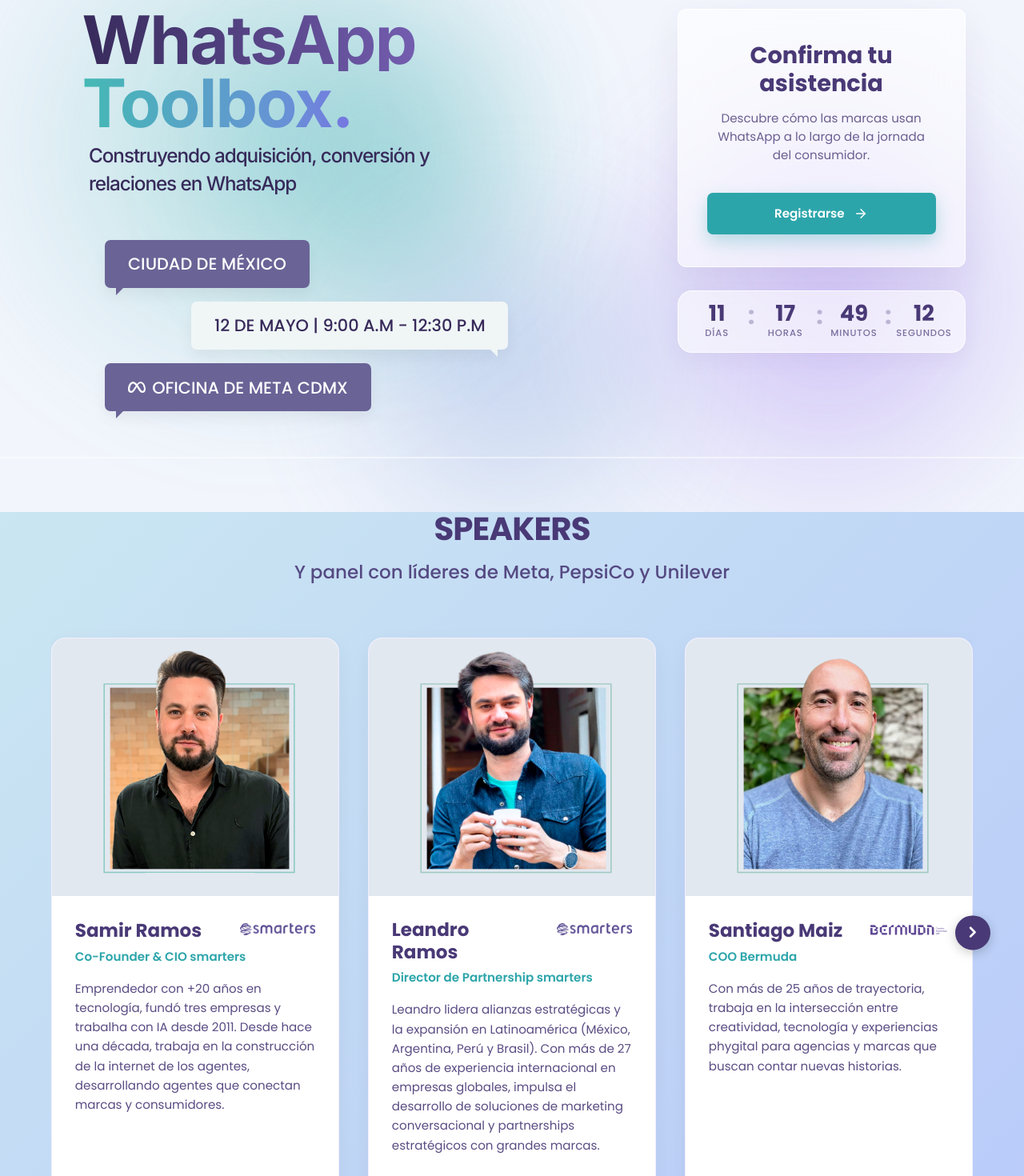
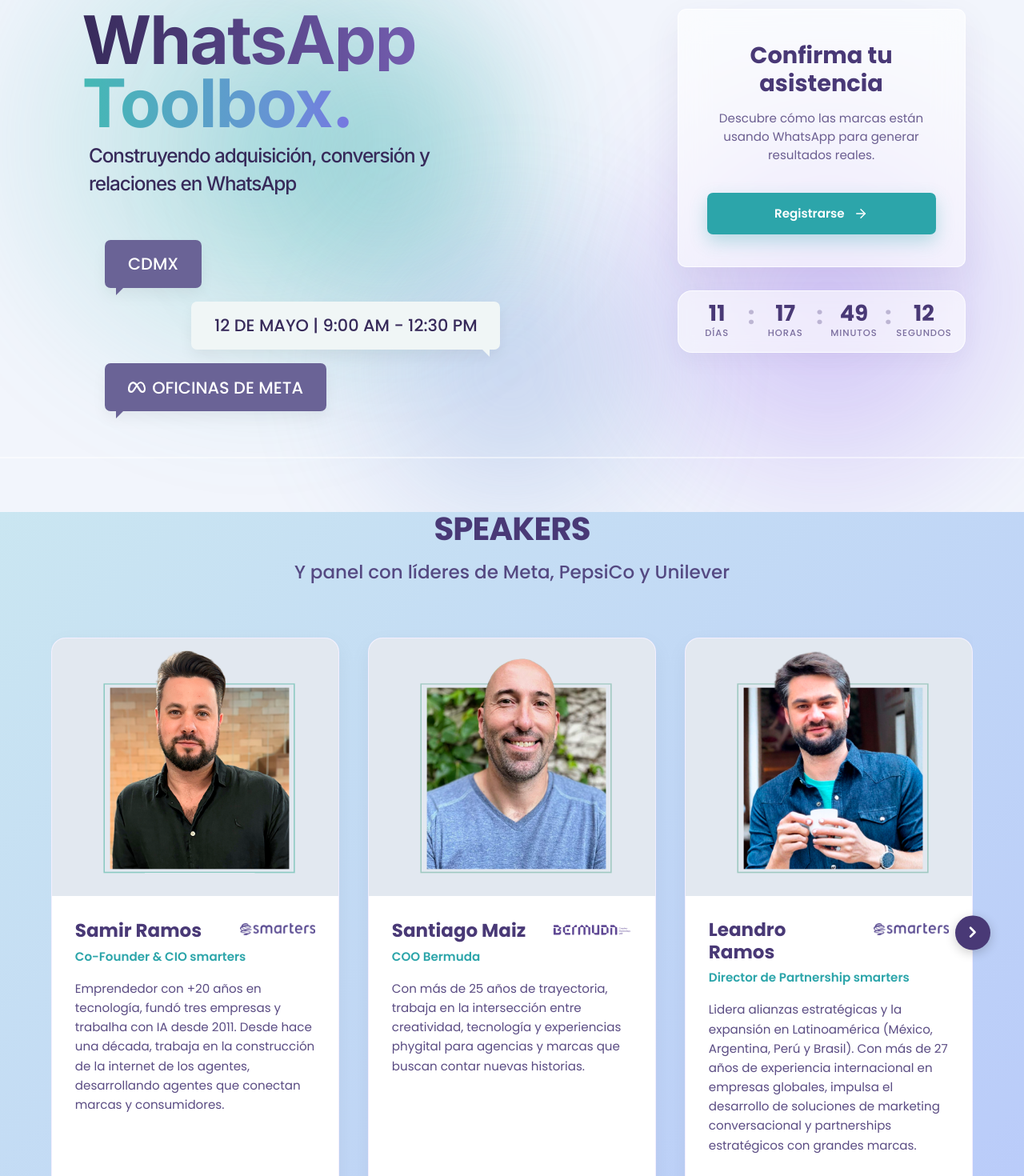
Before and after one commit to Gabrielfelix-27/smarters-MX, a React (Vite) app: page / in a window 1280 px wide. Shown: the part 160-1630 px from the top of the page at 80% size. Built offline with nearby package versions, Linux system fonts and the light colour scheme.

Commit message:
Update layout, texts, and speakers, change to OFICINAS

```diff
--- a/src/App.jsx
+++ b/src/App.jsx
@@ -80,14 +80,14 @@
 
             <div className="bubbles-container animate-fade-up delay-2">
               <div className="bubble bubble-dark bubble-left">
-                CIUDAD DE MÉXICO
+                CDMX
               </div>
               <div className="bubble bubble-light bubble-right">
-                12 DE MAYO | 9:00 A.M - 12:30 P.M
+                12 DE MAYO | 9:00 AM - 12:30 PM
               </div>
               <div className="bubble bubble-dark bubble-left meta-bubble">
                 <img src={metaLogo} alt="Meta" className="meta-icon" />
-                OFICINA DE META CDMX
+                OFICINAS DE META
               </div>
             </div>
           </div>
@@ -96,7 +96,7 @@
           <div className="right-pane">
             <div className="cta-card animate-fade-up delay-3">
               <h2>Confirma tu asistencia</h2>
-              <p>Descubre cómo las marcas usan WhatsApp a lo largo de la jornada del consumidor.</p>
+              <p>Descubre cómo las marcas están usando WhatsApp para generar resultados reales.</p>
 
               <button onClick={handleRegistration} className="cta-btn">
                 Registrarse <ArrowRight size={20} />
--- a/src/components/SpeakersSection.jsx
+++ b/src/components/SpeakersSection.jsx
@@ -25,20 +25,20 @@
       logoClass: "logo-smarters"
     },
     {
-      name: "Leandro Ramos",
-      title: "Director de Partnership smarters",
-      bio: "Leandro lidera alianzas estratégicas y la expansión en Latinoamérica (México, Argentina, Perú y Brasil). Con más de 27 años de experiencia internacional en empresas globales, impulsa el desarrollo de soluciones de marketing conversacional y partnerships estratégicos con grandes marcas.",
-      image: leandroImg,
-      logo: smartersLogo,
-      logoClass: "logo-smarters"
-    },
-    {
       name: "Santiago Maiz",
       title: "COO Bermuda",
       bio: "Con más de 25 años de trayectoria, trabaja en la intersección entre creatividad, tecnología y experiencias phygital para agencias y marcas que buscan contar nuevas historias.",
       image: santiagoImg,
       logo: bermudaLogo,
       logoClass: "logo-bermuda"
+    },
+    {
+      name: "Leandro Ramos",
+      title: "Director de Partnership smarters",
+      bio: "Lidera alianzas estratégicas y la expansión en Latinoamérica (México, Argentina, Perú y Brasil). Con más de 27 años de experiencia internacional en empresas globales, impulsa el desarrollo de soluciones de marketing conversacional y partnerships estratégicos con grandes marcas.",
+      image: leandroImg,
+      logo: smartersLogo,
+      logoClass: "logo-smarters"
     },
     {
       name: "Ivette Cross",
```
